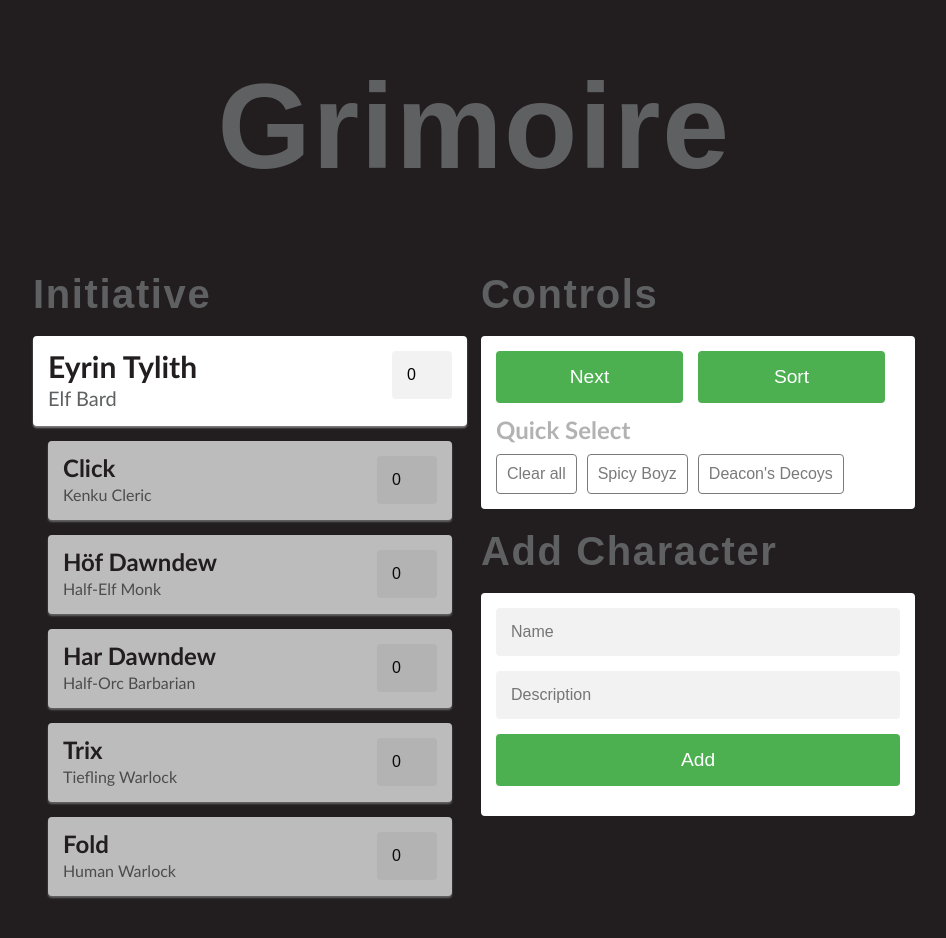
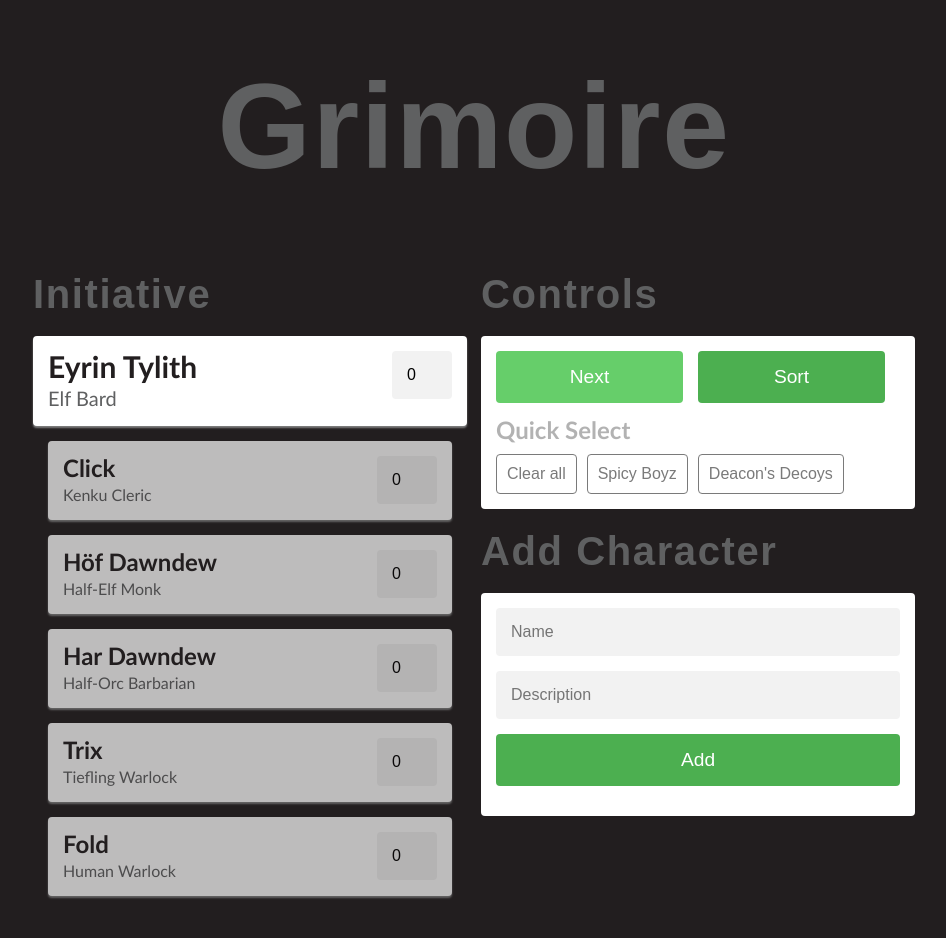
Before and after one commit to SpicyBoyz/grimoire, a React (Create React App) app: page / in a window 1280 px wide. In both pictures the pointer is over the button "Next". Shown: the top 938 px of the page, without its empty margins (166-1112 px from the left). Built offline with nearby package versions, Linux system fonts and the light colour scheme; a web font is replaced by a local one.

Commit message:
Button hover states

```diff
--- a/src/App.css
+++ b/src/App.css
@@ -86,6 +86,12 @@ button {
   font-size: 1em;
   color: #7a7a7a;
   cursor: pointer;
+  transition: 0.2s;
+}
+
+button:hover {
+  color: #221e1f;
+  border: 1px solid #221e1f;
 }
 
 .primary-button {
@@ -98,3 +104,9 @@ button {
   background: #4caf50;
   color: #ffffff;
 }
+
+.primary-button:hover {
+  border: 0;
+  color: #ffffff;
+  background: #66ce6a;
+}
```
